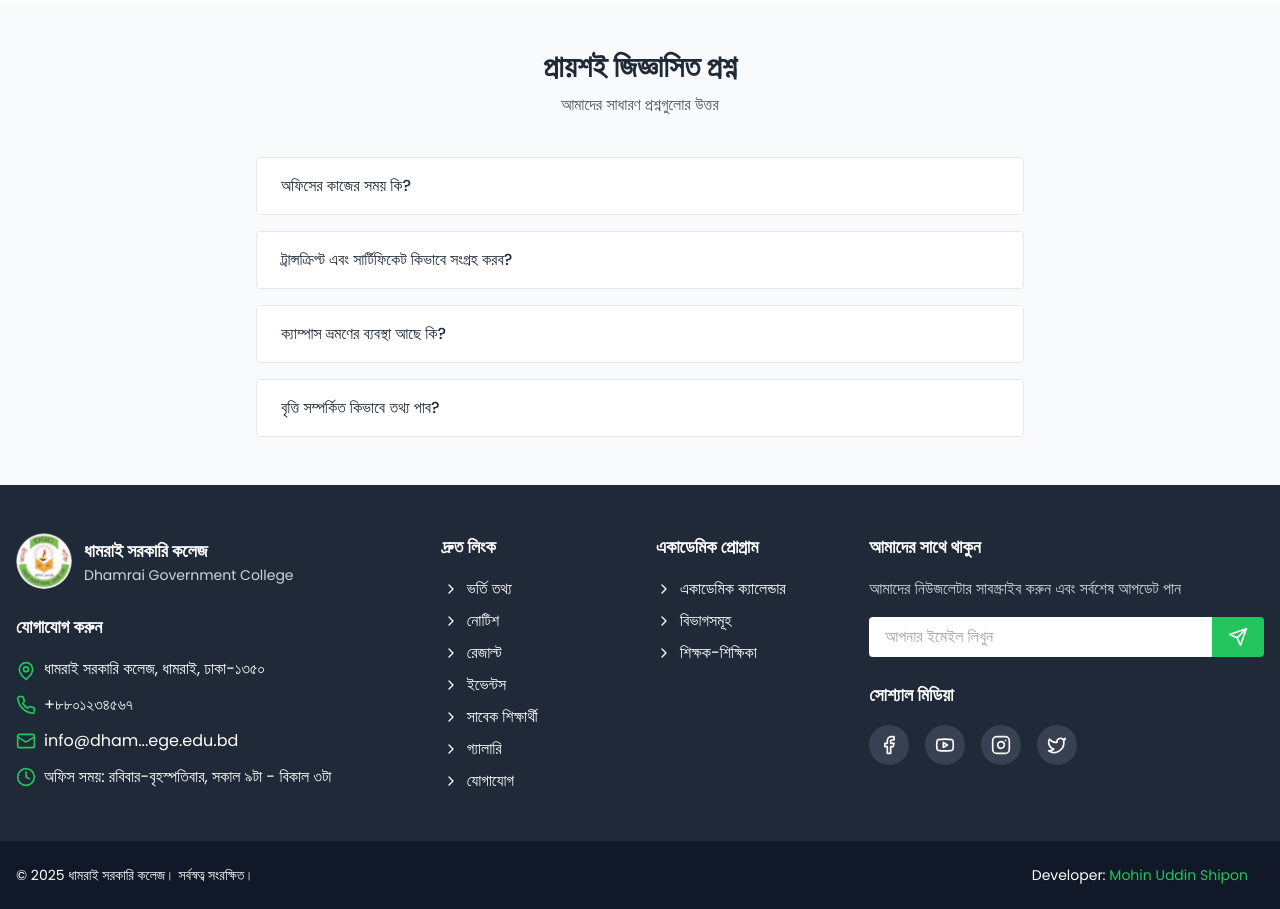
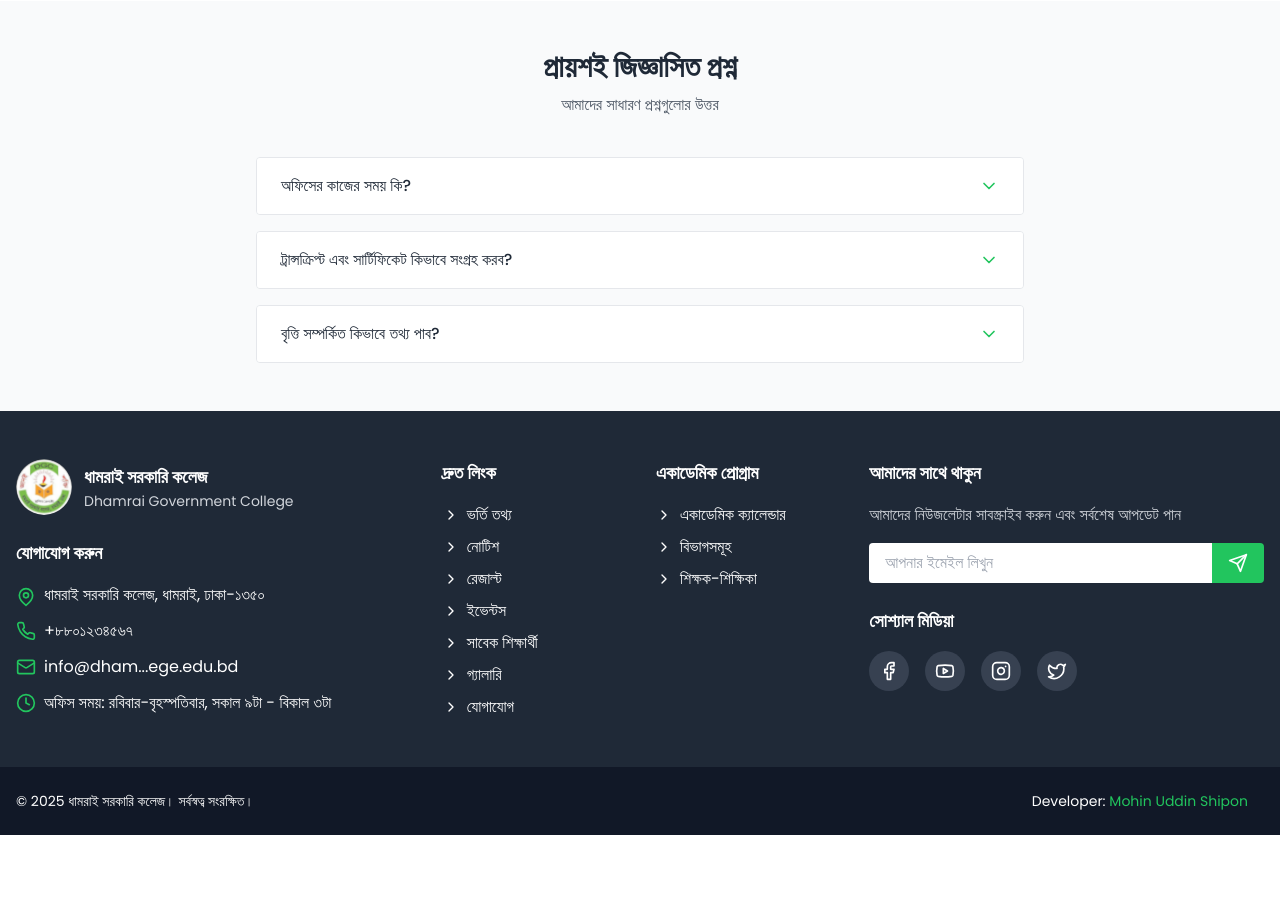
Before and after one commit to Ssshiponu/college-website, a Django app: page /contact/ in a window 1280 px wide. Shown: the part 1676-2585 px from the top of the page. After the commit the page ends 2511 px from the top, so only its background shows below. Run offline with Django 5.2, Linux system fonts and the light colour scheme; data comes from the database, SQL or seed files in the repository.

Commit message:
dynamic FAQ added

```diff
--- a/core/admin.py
+++ b/core/admin.py
@@ -1,5 +1,5 @@
 from django.contrib import admin
-from .models import Department, Faculty, Notice, Program, Event, Gallery
+from .models import Department, Faculty, Notice, Program, Event, Gallery, Faq
 
 @admin.register(Department)
 class DepartmentAdmin(admin.ModelAdmin):
@@ -40,3 +40,7 @@
     list_display = ('title', 'category', 'upload_date')
     list_filter = ('category', 'upload_date')
     search_fields = ('title', 'description')
+
+@admin.register(Faq)
+class FaqAdmin(admin.ModelAdmin):
+    list_display = ('question', 'ans', 'page')
--- a/core/models.py
+++ b/core/models.py
@@ -130,3 +130,16 @@
 
     def __str__(self):
         return self.title
+
+class Faq(models.Model):
+    FAQ_PAGES = [
+        ('Admission', 'Admission'),
+        ('Contact', 'Contact'),
+        ('Notice', 'Notice'),
+    ]
+    question = models.CharField(max_length=200)
+    ans = models.TextField()
+    page = models.CharField(choices=FAQ_PAGES)
+
+    def __str__(self):
+        return self.question
--- a/core/views.py
+++ b/core/views.py
@@ -1,5 +1,5 @@
 from django.views.generic import ListView, DetailView, TemplateView
-from .models import Department, Faculty, Notice, Program, Event, Gallery
+from .models import Department, Faculty, Notice, Program, Event, Gallery, Faq
 from django.db.models import Q
 
 class HomeView(TemplateView):
@@ -157,6 +157,11 @@
 class ContactView(TemplateView):
     template_name = 'contact.html'
 
+    def get_context_data(self, **kwargs):
+        context = super().get_context_data(**kwargs)
+        context['faqs'] = Faq.objects.filter(page='Contact')
+        return context
+
 class CampusView(TemplateView):
     template_name = 'campus.html'
 
@@ -165,5 +170,5 @@
 
     def get_context_data(self, **kwargs):
         context = super().get_context_data(**kwargs)
-        context['programs'] = Program.objects.all()[:4]
+        context['faqs'] = Faq.objects.filter(page='Admission')
         return context
--- a/templates/components/header.html
+++ b/templates/components/header.html
@@ -52,7 +52,7 @@
         </div>
 
         <!-- Mobile Menu -->
-        <div id="mobileMenu" class="lg:max-h-0 max-h-0 overflow-hidden transition-all duration-300 ease-in-out ">
+        <div id="mobileMenu" class="lg:hidden max-h-0 overflow-hidden transition-all duration-300 ease-in-out ">
             <ul class="space-y-1 my-8">
                 <li><a href="{% url 'core:home' %}" class="nav-link-active">হোম</a></li>
                 <li class="mobile-dropdown">
--- a/templates/contact.html
+++ b/templates/contact.html
@@ -176,45 +176,17 @@
         </div>
 
         <div class="max-w-3xl mx-auto space-y-4">
+            {% for faq in faqs %}
             <div class="border border-gray-200 rounded overflow-hidden">
                 <button class="faq-question w-full px-6 py-4 text-left bg-white flex justify-between items-center">
-                    <span class="font-medium text-gray-800">অফিসের কাজের সময় কি?</span>
-                    <i class="fas fa-chevron-down text-gray-500 transition-transform"></i>
+                    <span class="font-medium text-gray-800">{{faq.question}}</span>
+                    <svg xmlns="http://www.w3.org/2000/svg" width="20" height="20" viewBox="0 0 24 24" fill="none" stroke="currentColor" stroke-width="2" stroke-linecap="round" stroke-linejoin="round" class="lucide lucide-chevron-down text-primary transition-transform duration-300"><polyline points="6 9 12 15 18 9"/></svg>
                 </button>
-                <div class="faq-answer overflow-hidden max-h-0 transition-all duration-300 ease-in-out">
-                    <p class="p-6 text-gray-600">আমাদের অফিস রবিবার থেকে বৃহস্পতিবার সকাল ৯টা থেকে বিকাল ৫টা পর্যন্ত খোলা থাকে। শুক্রবার এবং শনিবার সাপ্তাহিক ছুটি। সরকারি ছুটির দিনে অফিস বন্ধ থাকে।</p>
+                <div class="faq-answer overflow-hidden max-h-0 transition-all duration-300">
+                    <p class="p-6 text-gray-600">{{faq.ans}}</p>
                 </div>
             </div>
-
-            <div class="border border-gray-200 rounded overflow-hidden">
-                <button class="faq-question w-full px-6 py-4 text-left bg-white flex justify-between items-center">
-                    <span class="font-medium text-gray-800">ট্রান্সক্রিপ্ট এবং সার্টিফিকেট কিভাবে সংগ্রহ করব?</span>
-                    <i class="fas fa-chevron-down text-gray-500 transition-transform"></i>
-                </button>
-                <div class="faq-answer overflow-hidden max-h-0 transition-all duration-300 ease-in-out">
-                    <p class="p-6 text-gray-600">ট্রান্সক্রিপ্ট এবং সার্টিফিকেট সংগ্রহের জন্য আপনাকে একাডেমিক শাখায় আবেদন ফরম পূরণ করতে হবে এবং প্রয়োজনীয় ফি জমা দিতে হবে। আবেদনের ৭-১০ কার্যদিবসের মধ্যে আপনার ডকুমেন্ট প্রস্তুত হবে।</p>
-                </div>
-            </div>
-
-            <div class="border border-gray-200 rounded overflow-hidden">
-                <button class="faq-question w-full px-6 py-4 text-left bg-white flex justify-between items-center">
-                    <span class="font-medium text-gray-800">ক্যাম্পাস ভ্রমণের ব্যবস্থা আছে কি?</span>
-                    <i class="fas fa-chevron-down text-gray-500 transition-transform"></i>
-                </button>
-                <div class="faq-answer overflow-hidden max-h-0 transition-all duration-300 ease-in-out">
-                    <p class="p-6 text-gray-600">হ্যাঁ, আমরা সাপ্তাহিক ক্যাম্পাস ভ্রমণের ব্যবস্থা করে থাকি। প্রতি বৃহস্পতিবার সকাল ১১টায় ভ্রমণ শুরু হয়। অংশগ্রহণ করতে আপনাকে অবশ্যই ২ দিন আগে রেজিস্ট্রেশন করতে হবে। এজন্য অ্যাডমিশন অফিসে যোগাযোগ করুন।</p>
-                </div>
-            </div>
-
-            <div class="border border-gray-200 rounded overflow-hidden">
-                <button class="faq-question w-full px-6 py-4 text-left bg-white flex justify-between items-center">
-                    <span class="font-medium text-gray-800">বৃত্তি সম্পর্কিত কিভাবে তথ্য পাব?</span>
-                    <i class="fas fa-chevron-down text-gray-500 transition-transform"></i>
-                </button>
-                <div class="faq-answer overflow-hidden max-h-0 transition-all duration-300 ease-in-out">
-                    <p class="p-6 text-gray-600">বৃত্তি সম্পর্কিত সকল তথ্য কলেজের ওয়েবসাইটের 'বৃত্তি' পেজে পাওয়া যাবে। এছাড়াও, বৃত্তি বিভাগে যোগাযোগ করে বিস্তারিত জানতে পারেন। আমাদের কলেজে মেধাভিত্তিক, উপবৃত্তি, এবং প্রয়োজনভিত্তিক বিভিন্ন বৃত্তি রয়েছে।</p>
-                </div>
-            </div>
+            {% endfor %}
         </div>
     </div>
 </section>
--- a/templates/notice_detail.html
+++ b/templates/notice_detail.html
@@ -50,10 +50,10 @@
                     {% else %}
                     <!-- Download Link for Non-Image Files -->
                     <div class="bg-gray-50 border border-gray-200 rounded p-4 flex items-center justify-between">
-                        <span class="text-gray-700">{{ notice.document.name }}</span>
-                        <a href="{{ notice.document.url }}" download class="text-primary hover:text-primary-dark transition-colors duration-200 flex items-center">
+                        <span class="text-gray-700 overflow-auto">{{ notice.document.name }}</span>
+                        <a href="{{ notice.document.url }}" download class="text-primary ml-2 hover:text-primary-dark transition-colors duration-200 flex items-center">
                             <svg xmlns="http://www.w3.org/2000/svg" width="20" height="20" viewBox="0 0 24 24" fill="none" stroke="currentColor" stroke-width="2" stroke-linecap="round" stroke-linejoin="round" class="lucide lucide-download mr-2"><path d="M21 15v4a2 2 0 0 1-2 2H5a2 2 0 0 1-2-2v-4"/><polyline points="7 10 12 15 17 10"/><line x1="12" x2="12" y1="15" y2="3"/></svg>
-                            ডাউনলোড করুন
+                            ডাউনলোড
                         </a>
                     </div>
                     {% endif %}
```
Also changed, not shown: templates/admission.html (+11 -4 lines), core/migrations/0004_faq_alter_department_options_and_more.py (added), db.sqlite3.
